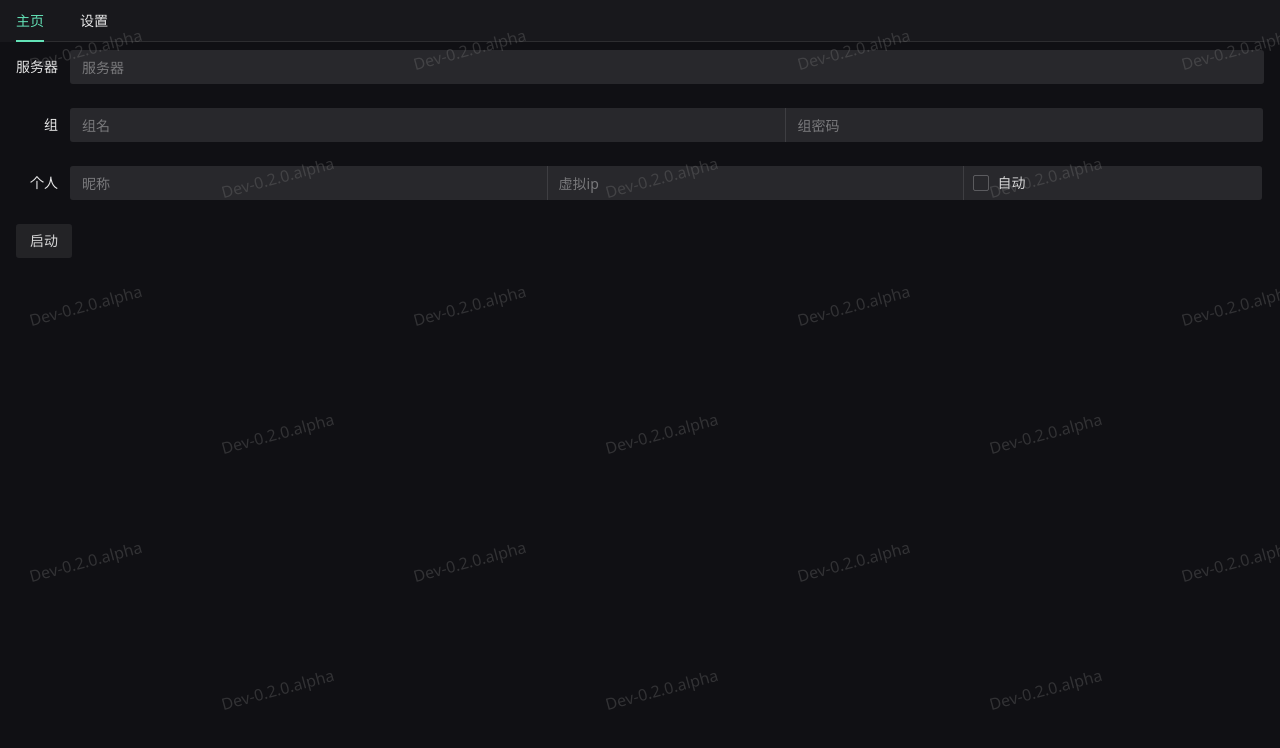
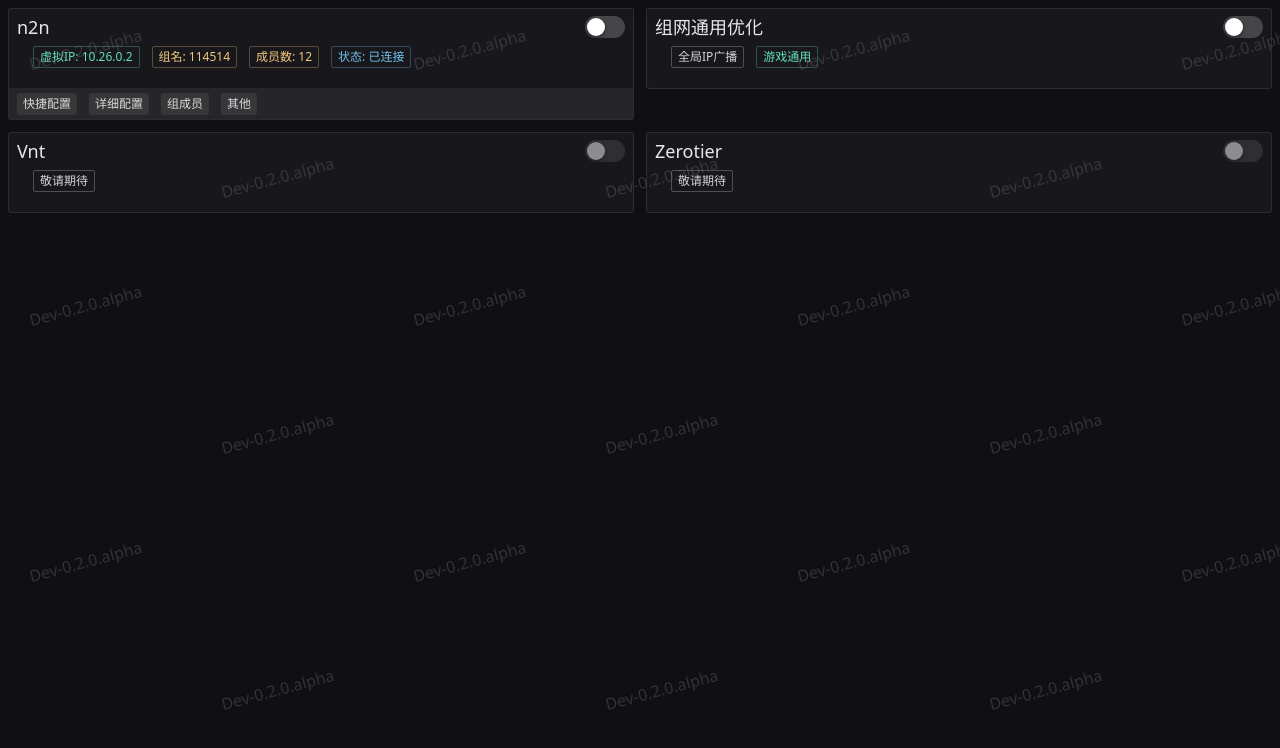
Before and after one commit to m1m1sha/with-app, a Vue app: page / in a window 1280 px wide. Shown: the top 748 px of the page. Built offline with nearby package versions, Linux system fonts and the light colour scheme; a small style sheet from the web is missing.

Commit message:
🎈 perf: ui

```diff
--- a/src/auto-imports.d.ts
+++ b/src/auto-imports.d.ts
@@ -63,6 +63,7 @@
   const shallowReactive: typeof import('vue')['shallowReactive']
   const shallowReadonly: typeof import('vue')['shallowReadonly']
   const shallowRef: typeof import('vue')['shallowRef']
+  const start: typeof import('./composables/n2nEdge')['start']
   const status: typeof import('./composables/n2nEdge')['status']
   const stop: typeof import('./composables/n2nEdge')['stop']
   const storeToRefs: typeof import('pinia')['storeToRefs']
@@ -159,6 +160,7 @@
     readonly shallowReactive: UnwrapRef<typeof import('vue')['shallowReactive']>
     readonly shallowReadonly: UnwrapRef<typeof import('vue')['shallowReadonly']>
     readonly shallowRef: UnwrapRef<typeof import('vue')['shallowRef']>
+    readonly start: UnwrapRef<typeof import('./composables/n2nEdge')['start']>
     readonly status: UnwrapRef<typeof import('./composables/n2nEdge')['status']>
     readonly stop: UnwrapRef<typeof import('./composables/n2nEdge')['stop']>
     readonly storeToRefs: UnwrapRef<typeof import('pinia')['storeToRefs']>
@@ -248,6 +250,7 @@
     readonly shallowReactive: UnwrapRef<typeof import('vue')['shallowReactive']>
     readonly shallowReadonly: UnwrapRef<typeof import('vue')['shallowReadonly']>
     readonly shallowRef: UnwrapRef<typeof import('vue')['shallowRef']>
+    readonly start: UnwrapRef<typeof import('./composables/n2nEdge')['start']>
     readonly status: UnwrapRef<typeof import('./composables/n2nEdge')['status']>
     readonly stop: UnwrapRef<typeof import('./composables/n2nEdge')['stop']>
     readonly storeToRefs: UnwrapRef<typeof import('pinia')['storeToRefs']>
--- a/src/components.d.ts
+++ b/src/components.d.ts
@@ -7,18 +7,36 @@
 
 declare module 'vue' {
   export interface GlobalComponents {
+    NAnchor: typeof import('naive-ui')['NAnchor']
+    NAnchorLink: typeof import('naive-ui')['NAnchorLink']
     NButton: typeof import('naive-ui')['NButton']
+    NCard: typeof import('naive-ui')['NCard']
     NCheckbox: typeof import('naive-ui')['NCheckbox']
+    NCollapseTransition: typeof import('naive-ui')['NCollapseTransition']
     NConfigProvider: typeof import('naive-ui')['NConfigProvider']
+    NDivider: typeof import('naive-ui')['NDivider']
+    NDropdown: typeof import('naive-ui')['NDropdown']
+    NFlex: typeof import('naive-ui')['NFlex']
     NForm: typeof import('naive-ui')['NForm']
     NFormItem: typeof import('naive-ui')['NFormItem']
+    NGi: typeof import('naive-ui')['NGi']
+    NGrid: typeof import('naive-ui')['NGrid']
     NInput: typeof import('naive-ui')['NInput']
     NInputGroup: typeof import('naive-ui')['NInputGroup']
+    NInputNumber: typeof import('naive-ui')['NInputNumber']
     NLayout: typeof import('naive-ui')['NLayout']
     NLayoutContent: typeof import('naive-ui')['NLayoutContent']
     NLayoutHeader: typeof import('naive-ui')['NLayoutHeader']
+    NP: typeof import('naive-ui')['NP']
+    NRadio: typeof import('naive-ui')['NRadio']
+    NRadioGroup: typeof import('naive-ui')['NRadioGroup']
+    NSelect: typeof import('naive-ui')['NSelect']
+    NSpace: typeof import('naive-ui')['NSpace']
+    NSwitch: typeof import('naive-ui')['NSwitch']
     NTab: typeof import('naive-ui')['NTab']
     NTabs: typeof import('naive-ui')['NTabs']
+    NTag: typeof import('naive-ui')['NTag']
+    NText: typeof import('naive-ui')['NText']
     NWatermark: typeof import('naive-ui')['NWatermark']
     RouterLink: typeof import('vue-router')['RouterLink']
     RouterView: typeof import('vue-router')['RouterView']
--- a/src/layouts/default.vue
+++ b/src/layouts/default.vue
@@ -1,31 +1,11 @@
 <script setup lang="ts">
-const { activeMenu } = storeToRefs(useTempAppStore())
 
-const route = useRoute()
-const router = useRouter()
-
-if (route.path !== activeMenu.value)
-  activeMenu.value = route.path
-
-const handleUpdateValue = (value: string) => {
-  router.push(value)
-}
 </script>
 
 <template>
   <n-layout>
-    <n-layout-header flex-none px-4>
-      <n-tabs type="line" v-model:value="activeMenu" @update:value="handleUpdateValue">
-        <n-tab name="/">
-          主页
-        </n-tab>
-        <n-tab name="/setting">
-          设置
-        </n-tab>
-      </n-tabs>
-    </n-layout-header>
     <n-layout-content flex-1 :native-scrollbar="false">
-      <div px-4 py-2>
+      <div p-2>
         <RouterView />
       </div>
     </n-layout-content>
--- a/src/pages/index.vue
+++ b/src/pages/index.vue
@@ -1,41 +1,93 @@
 <script setup lang="ts">
-import { status } from '~/composables/n2nEdge';
 
-
-const pay = async () => {
-  await status().then((res) => {
-    console.log(res)
-  }).catch((e) => {
-    console.log(e)
-  })
-}
+const options = [
+  {
+    label: '分享配置',
+    key: 'share config'
+  },
+]
 </script>
 
 <template>
-  <div flex flex-col>
-    <div flex-1>
-      <n-form label-placement="left" label-align="right" label-width="auto">
-        <n-form-item id="server" label="服务器" path="inputValue">
-          <n-input type="text" placeholder="服务器" />
-        </n-form-item>
-        <n-form-item id="group" label="组" path="inputValue">
-          <n-input-group>
-            <n-input type="text" :style="{ width: '60%' }" placeholder="组名" />
-            <n-input type="text" :style="{ width: '40%' }" placeholder="组密码" />
-          </n-input-group>
-        </n-form-item>
-        <n-form-item id="personal" label="个人" path="inputValue">
-          <n-input-group>
-            <n-input type="text" :style="{ width: '40%' }" placeholder="昵称" />
-            <n-input type="text" :style="{ width: '35%' }" placeholder="虚拟ip" />
-            <n-checkbox class="input-group">自动</n-checkbox>
-          </n-input-group>
-        </n-form-item>
-        <n-form-item>
-          <n-button strong secondary @click="pay">启动</n-button>
-        </n-form-item>
-      </n-form>
-    </div>
+  <div>
+    <n-grid :x-gap="12" :y-gap="12" cols="1 400:2">
+      <n-gi>
+        <n-card title="n2n">
+          <template #header-extra>
+            <n-switch />
+          </template>
+          <template #action>
+            <n-space align="baseline">
+              <n-button size="tiny" secondary strong>
+                快捷配置
+              </n-button>
+              <n-button size="tiny" secondary strong>
+                详细配置
+              </n-button>
+              <n-button size="tiny" secondary strong>
+                组成员
+              </n-button>
+              <n-dropdown placement="bottom-start" trigger="click" size="small" :options="options">
+                <n-button size="tiny" secondary strong>其他</n-button>
+              </n-dropdown>
+            </n-space>
+          </template>
+          <n-flex>
+            <n-tag size="small" type="success">
+              虚拟IP: 10.26.0.2
+            </n-tag>
+            <n-tag size="small" type="warning">
+              组名: 114514
+            </n-tag>
+            <n-tag size="small" type="warning">
+              成员数: 12
+            </n-tag>
+            <n-tag size="small" type="info">
+              状态: 已连接
+            </n-tag>
+          </n-flex>
+        </n-card>
+      </n-gi>
+      <n-gi>
+        <n-card title="组网通用优化">
+          <template #header-extra>
+            <n-switch />
+          </template>
+          <n-flex>
+            <n-tag size="small">
+              全局IP广播
+            </n-tag>
+            <n-tag size="small" type="success">
+              游戏通用
+            </n-tag>
+          </n-flex>
+        </n-card>
+      </n-gi>
+      <n-gi>
+        <n-card title="Vnt">
+          <template #header-extra>
+            <n-switch disabled />
+          </template>
+          <n-flex>
+            <n-tag size="small">
+              敬请期待
+            </n-tag>
+          </n-flex>
+        </n-card>
+      </n-gi>
+      <n-gi>
+        <n-card title="Zerotier">
+          <template #header-extra>
+            <n-switch disabled />
+          </template>
+          <n-flex>
+            <n-tag size="small">
+              敬请期待
+            </n-tag>
+          </n-flex>
+        </n-card>
+      </n-gi>
+    </n-grid>
   </div>
 
 </template>
@@ -50,4 +102,11 @@
     padding-left: 10px;
   }
 }
+
+.n-card> :deep(.n-card-header),
+.n-card> :deep(.n-card__content),
+.n-card> :deep(.n-card__footer),
+.n-card> :deep(.n-card__action) {
+  padding: 0.25rem 0.5rem;
+}
 </style>
```
